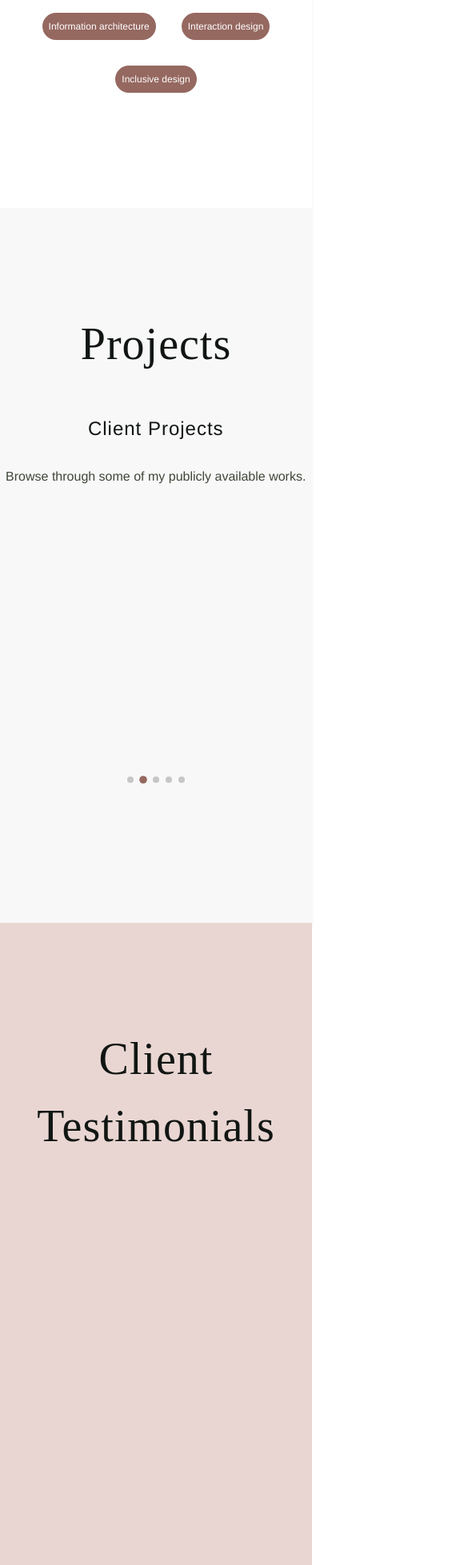
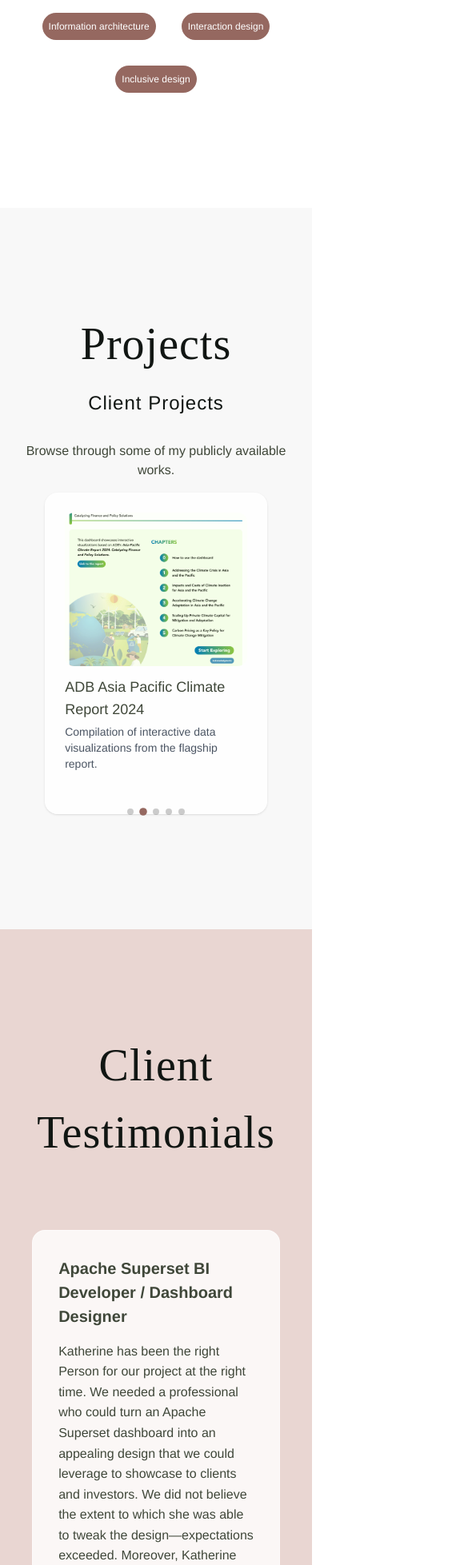
Before and after one commit to knpoblete/knpoblete.github.io, a Vue app: page / in a window 390 px wide. Shown: the part 3350-5307 px from the top of the page at 80% size, 585 px wide, since content can reach past the window. Built offline with nearby package versions, Linux system fonts and the light colour scheme; grey boxes are pictures that could not be loaded; a web font is replaced by a local one.

Commit message:
fix mobile version

```diff
--- a/src/assets/global.css
+++ b/src/assets/global.css
@@ -138,6 +138,10 @@
     /* color: #3F4739; */
 }
 
+#projects-section {
+    display: block !important;
+}
+
 #projects-section .projects-container {
     display: flex;
     flex-direction: column;
@@ -176,6 +180,7 @@
     width: 100%;
     background-color: #E9D6D2;
     box-shadow: 0 4px 6px rgba(0, 0, 0, 0) !important;
+    display: block !important;
 }
 
 #testimonials-section .card-container {
```
